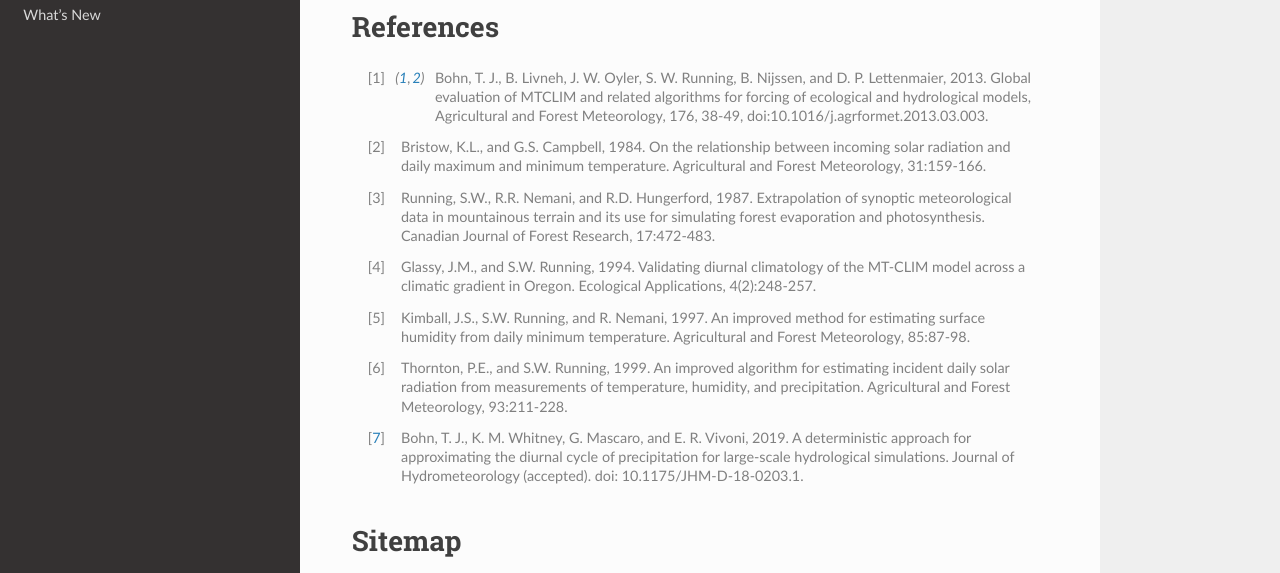
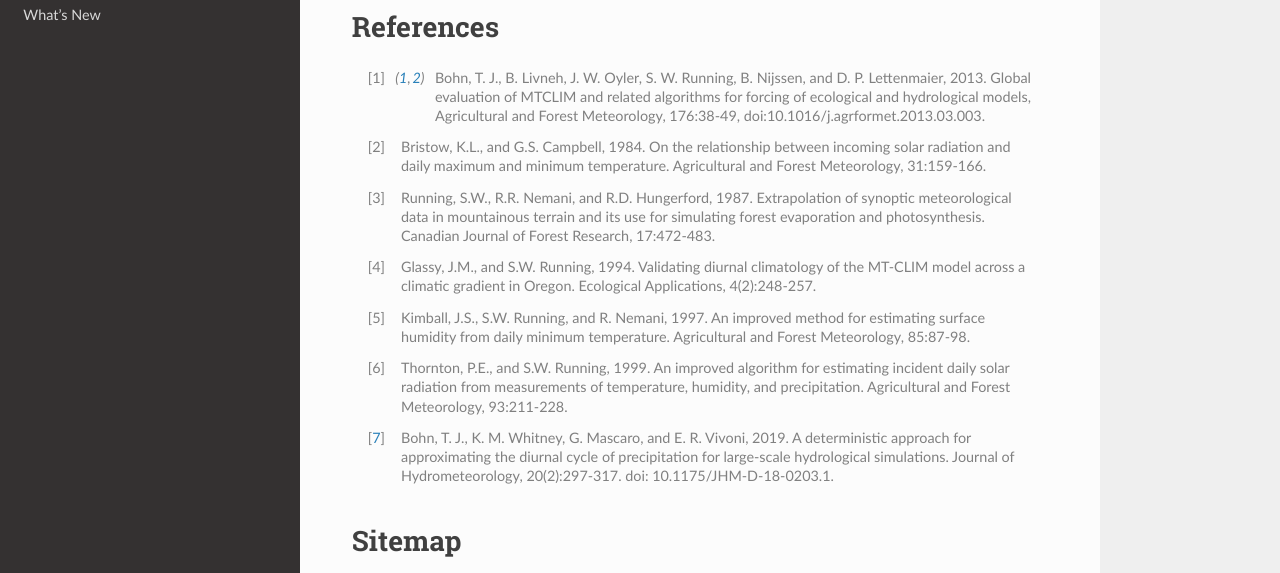
Before and after one commit to UW-Hydro/MetSim, a Sphinx documentation site: the page built from docs/index.rst, in a window 1280 px wide and 900 px high, scrolled down 2214 px. Shown: the part 189-762 px from the top of the window. Built offline with Sphinx 7.4.7 and the Read the Docs theme 2.0.0, drawn with Linux system fonts in a browser that asks for light colours; pages that are not in the unit, such as notebooks, are missing from menus.

Commit message:
Removed old Ptriangle doc and updated citation for Bohn et al (2019).

```diff
--- a/docs/index.rst
+++ b/docs/index.rst
@@ -119,7 +119,7 @@ References
 .. [1] Bohn, T. J., B. Livneh, J. W. Oyler, S. W. Running, B. Nijssen, and D. P.
        Lettenmaier, 2013. Global evaluation of MTCLIM and related algorithms for
        forcing of ecological and hydrological models, Agricultural and Forest
-       Meteorology, 176, 38-49, doi:10.1016/j.agrformet.2013.03.003.
+       Meteorology, 176:38-49, doi:10.1016/j.agrformet.2013.03.003.
 
 .. [2] Bristow, K.L., and G.S. Campbell, 1984. On the relationship between
        incoming solar radiation and daily maximum and minimum temperature.
@@ -146,7 +146,7 @@ References
 .. [7] Bohn, T. J., K. M. Whitney, G. Mascaro, and E. R. Vivoni, 2019. A
        deterministic approach for approximating the diurnal cycle of
        precipitation for large-scale hydrological simulations. Journal of
-       Hydrometeorology (accepted). doi: 10.1175/JHM-D-18-0203.1.
+       Hydrometeorology, 20(2):297-317. doi: 10.1175/JHM-D-18-0203.1.
 
 Sitemap
 =======
```
Also changed, not shown: 1 other file.
